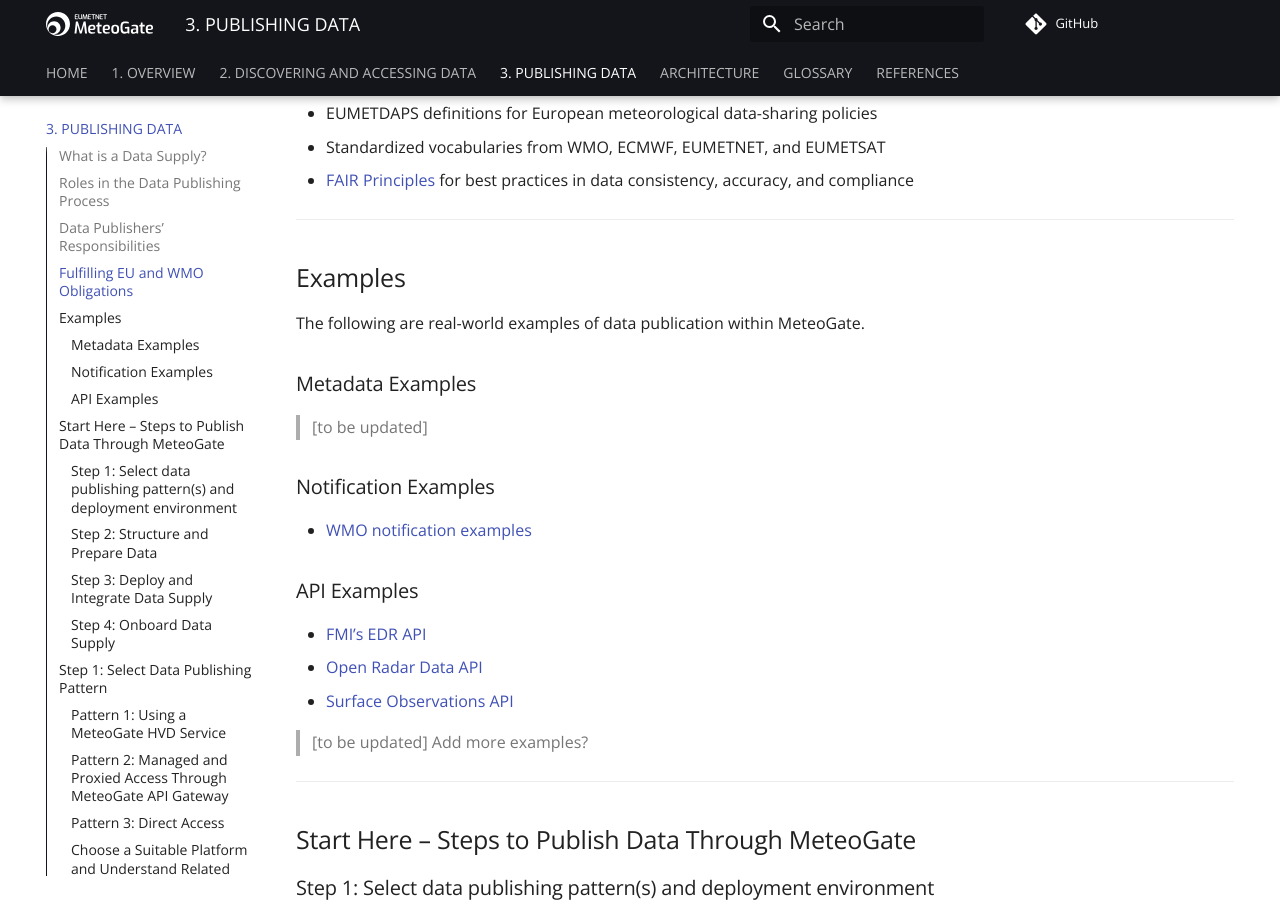
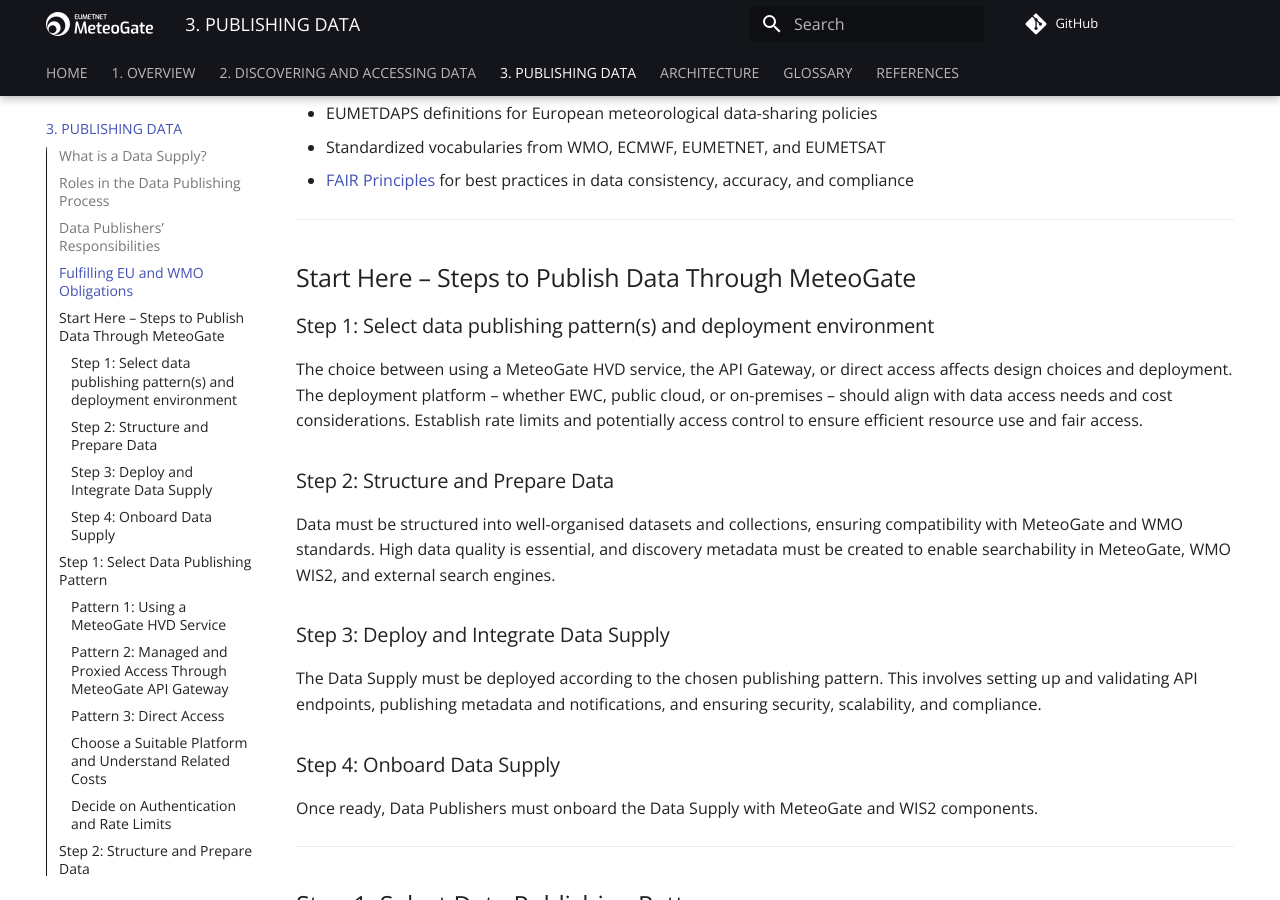
Before and after one commit to EUMETNET/meteogate-documentation, an MkDocs documentation site: the page built from docs/3-publishing-data.md, in a window 1280 px wide and 900 px high, scrolled down 2007 px. Built offline with MkDocs 1.6.1 and Material for MkDocs 9.7.7, drawn with Linux system fonts in a browser that asks for light colours; comment, search, counter and statistics services are not loaded; some of the changed text lies outside the part shown.

Commit message:
Update 3-publishing-data.md

```diff
--- a/docs/3-publishing-data.md
+++ b/docs/3-publishing-data.md
@@ -71,28 +71,6 @@ Recommended standards:
   - EUMETDAPS definitions for European meteorological data-sharing policies
   - Standardized vocabularies from WMO, ECMWF, EUMETNET, and EUMETSAT
   - [FAIR Principles](https://www.go-fair.org/fair-principles/) for best practices in data consistency, accuracy, and compliance
-
----
-
-## Examples
-
-The following are real-world examples of data publication within MeteoGate.
-
-### Metadata Examples
-
-  > [to be updated]
-
-### Notification Examples
-
-  - [WMO notification examples](https://schemas.wmo.int/wnm/1.1.0/)
-
-### API Examples
-
-   - [FMI’s EDR API](https://api.meteogate.eu/fi-fmi/edr)
-   - [Open Radar Data API](https://api.meteogate.eu/eu-eumetnet-weather-radar)
-   - [Surface Observations API](https://api.meteogate.eu/eu-eumetnet-surface-observations)
-
-  > [to be updated] Add more examples?
 
 ---
 
@@ -402,7 +380,10 @@ Existing APIs implemented with other than MeteoGate-recommended technologies can
 
 For further API implementation guidance, refer to [OGC Developer Portal](https://developer.ogc.org), [OGC E-learning materials](https://opengeospatial.github.io/e-learning/index.html) and [OGC EDR tutorial](https://ogcapi-workshop.ogc.org/api-deep-dive/environmental-data-retrieval/), which provide documentation, tutorials, examples, and best practices for OGC API standards, including OGC API-EDR. Also, the [STAC website](https://stacspec.org/en/) provides tutorials and other developer resources.
 
-The [OGC EDR Workshop repository (given as part of the EUMETNET project RODEO)](https://github.com/EUMETNET/ogc-edr-workshop) contains example implementations, configuration files, and test data that demonstrate how to publish data using the OGC API - Environmental Data Retrieval (EDR) standard.  It is recommended for Data Publishers looking to understand and test EDR-based APIs in a MeteoGate-compatible setup.
+For implementation example, refer to e.g. [FMI’s EDR API](https://api.meteogate.eu/fi-fmi/edr), [Open Radar Data API](https://api.meteogate.eu/eu-eumetnet-weather-radar) and [Surface Observations API](https://api.meteogate.eu/eu-eumetnet-surface-observations).
+
+
+The [OGC EDR Workshop repository (given as part of the EUMETNET project RODEO)](https://github.com/EUMETNET/ogc-edr-workshop) contains example implementations, configuration files, and test data that demonstrate how to publish data using the OGC API - Environmental Data Retrieval (EDR) standard. It is recommended for Data Publishers looking to understand and test EDR-based APIs in a MeteoGate-compatible setup.
 
 **Recommendations**
 
```
Also changed, not shown: other parts of docs/3-publishing-data.md (+1 -1 lines).
